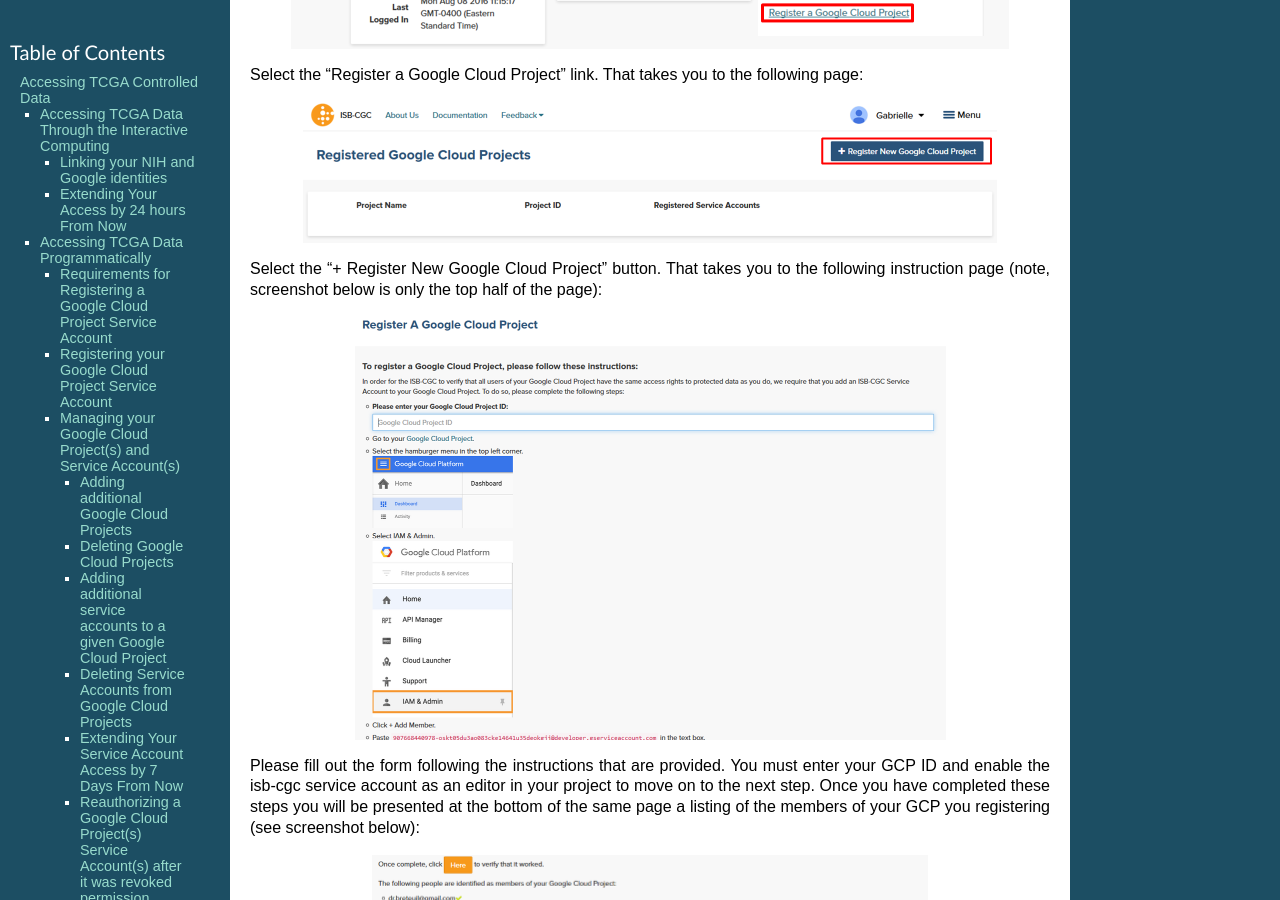
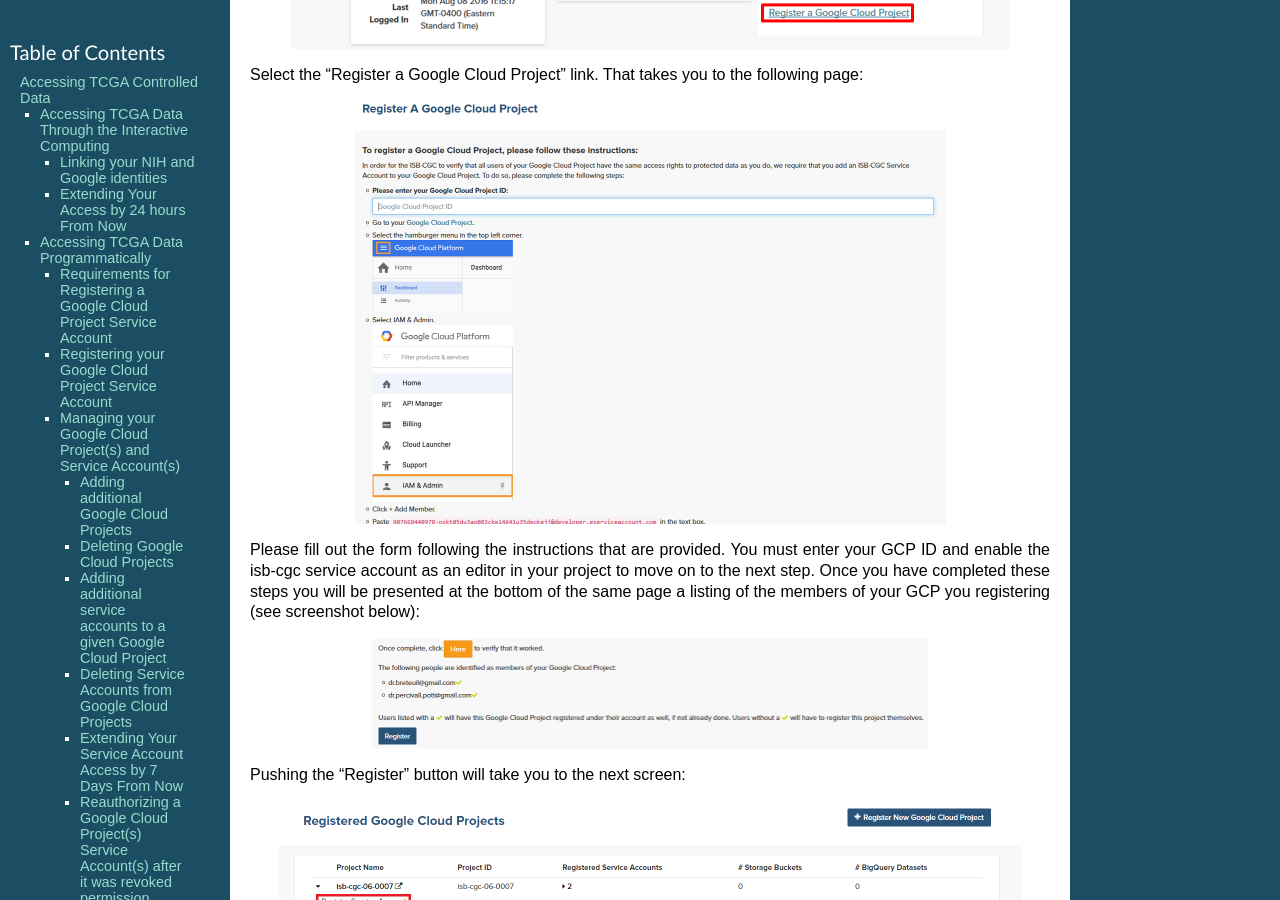
Before and after one commit to isb-cgc/readthedocs, a Sphinx documentation site: the page built from docs/source/sections/webapp/Gaining-Access-To-TCGA-Contolled-Access-Data.rst, in a window 1280 px wide and 900 px high, scrolled down 4959 px. Built offline with Sphinx 7.4.7, drawn with Linux system fonts in a browser that asks for light colours.

Commit message:
Update Gaining-Access-To-TCGA-Contolled-Access-Data.rst

```diff
--- a/docs/source/sections/webapp/Gaining-Access-To-TCGA-Contolled-Access-Data.rst
+++ b/docs/source/sections/webapp/Gaining-Access-To-TCGA-Contolled-Access-Data.rst
@@ -121,12 +121,6 @@
    :align: center
 
 Select the "Register a Google Cloud Project" link.  That takes you to the following page:
-
-.. image:: RegisterAGCP.png
-   :scale: 50
-   :align: center
-
-Select the "+ Register New Google Cloud Project" button.  That takes you to the following instruction page (note, screenshot below is only the top half of the page):
 
 .. image:: RegisterAGCPForm.png
    :scale: 50
```
